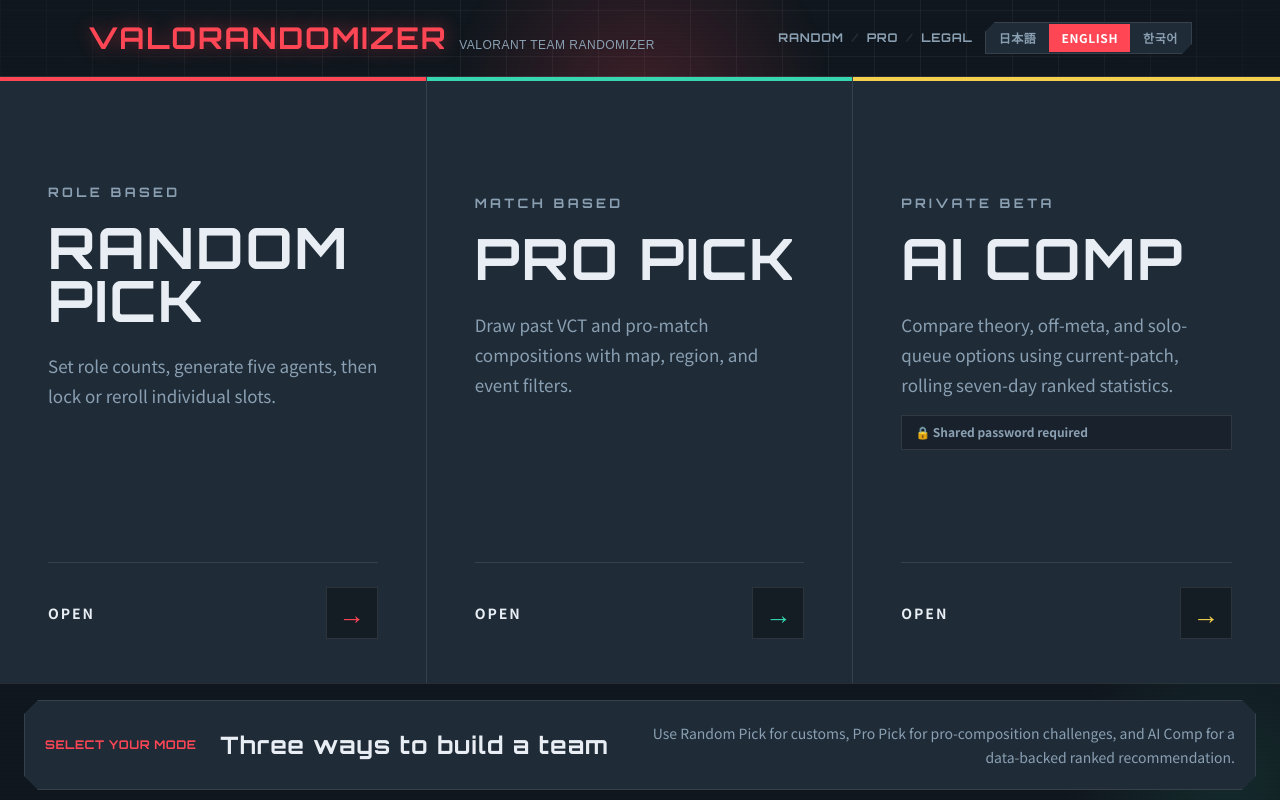
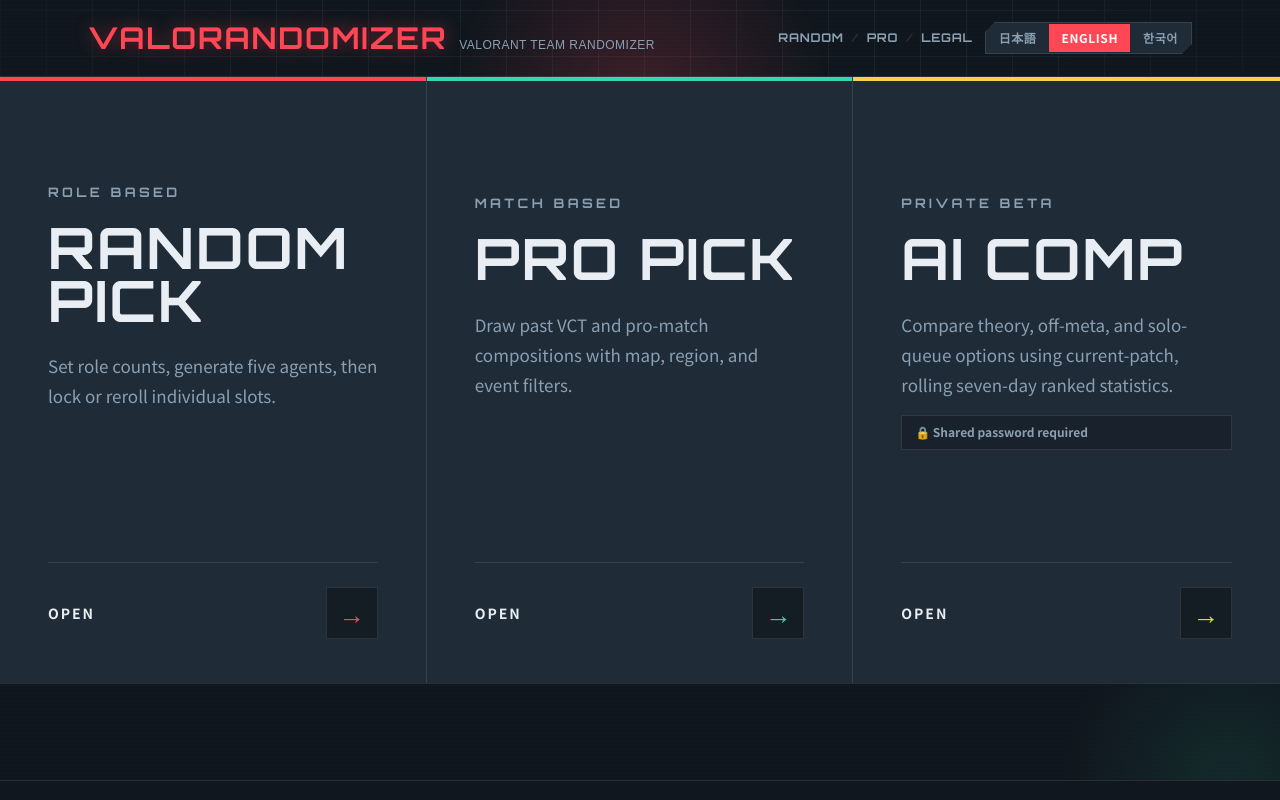
Before and after one commit to pezypezy/valorandomizer, a Next.js app: page /en in a window 1280 px wide. Shown: the top 800 px of the page. Built offline with nearby package versions, Linux system fonts and the light colour scheme; a web font is replaced by a local one.

Commit message:
Hide home mode explainer strip

```diff
--- a/app/[locale]/page.module.css
+++ b/app/[locale]/page.module.css
@@ -1,5 +1,9 @@
 .landing {
   width: 100%;
+}
+
+.landing > :global(div) > :global(section:nth-of-type(2)) {
+  display: none;
 }
 
 @media (min-width: 768px) {
@@ -73,13 +77,6 @@
     background: color-mix(in srgb, var(--color-bg-deep) 72%, transparent);
     font-size: 1.65rem !important;
   }
-
-  .landing > :global(div) > :global(section:nth-of-type(2)) {
-    position: relative;
-    left: 50%;
-    width: min(calc(100vw - 3rem), 86rem);
-    transform: translateX(-50%);
-  }
 }
 
 @media (min-width: 1280px) {
```
